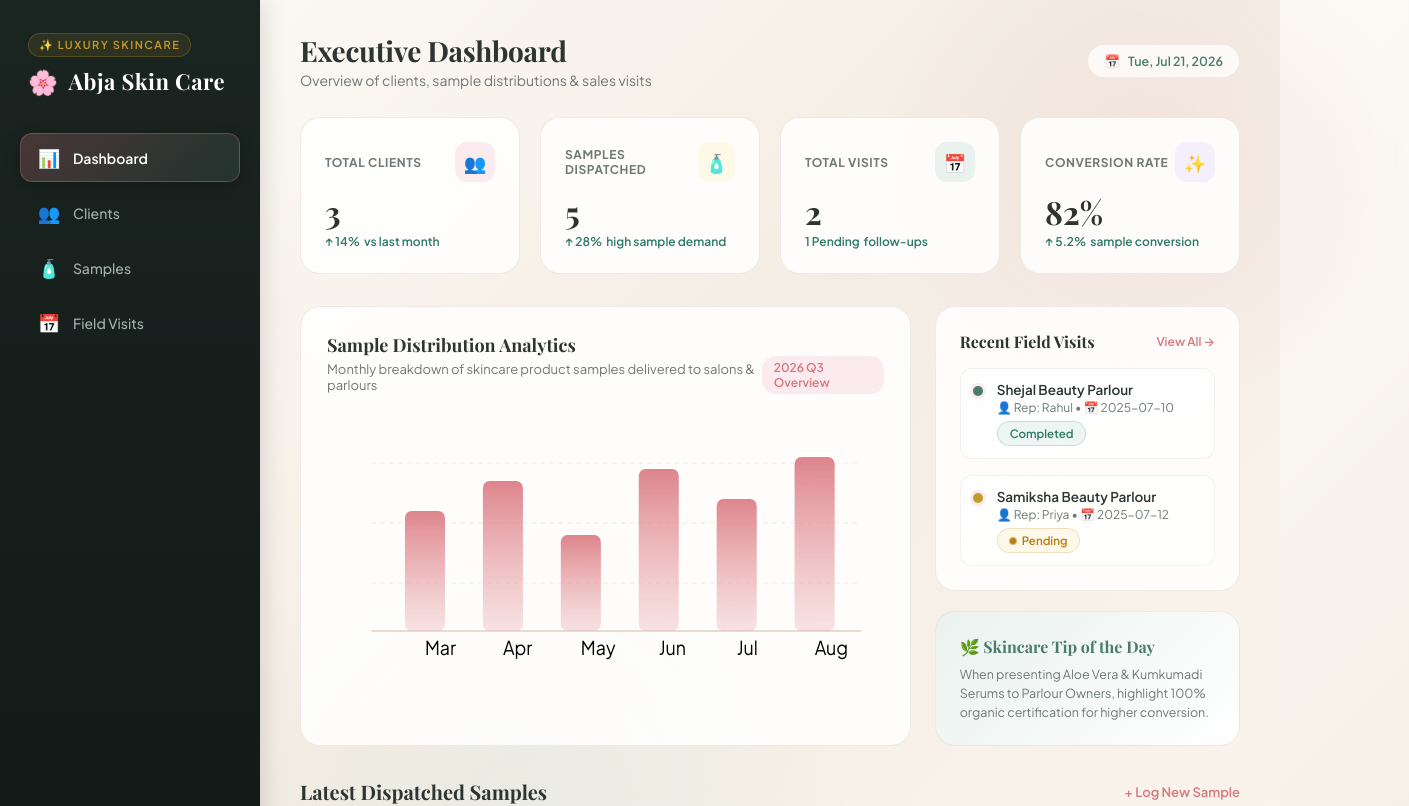
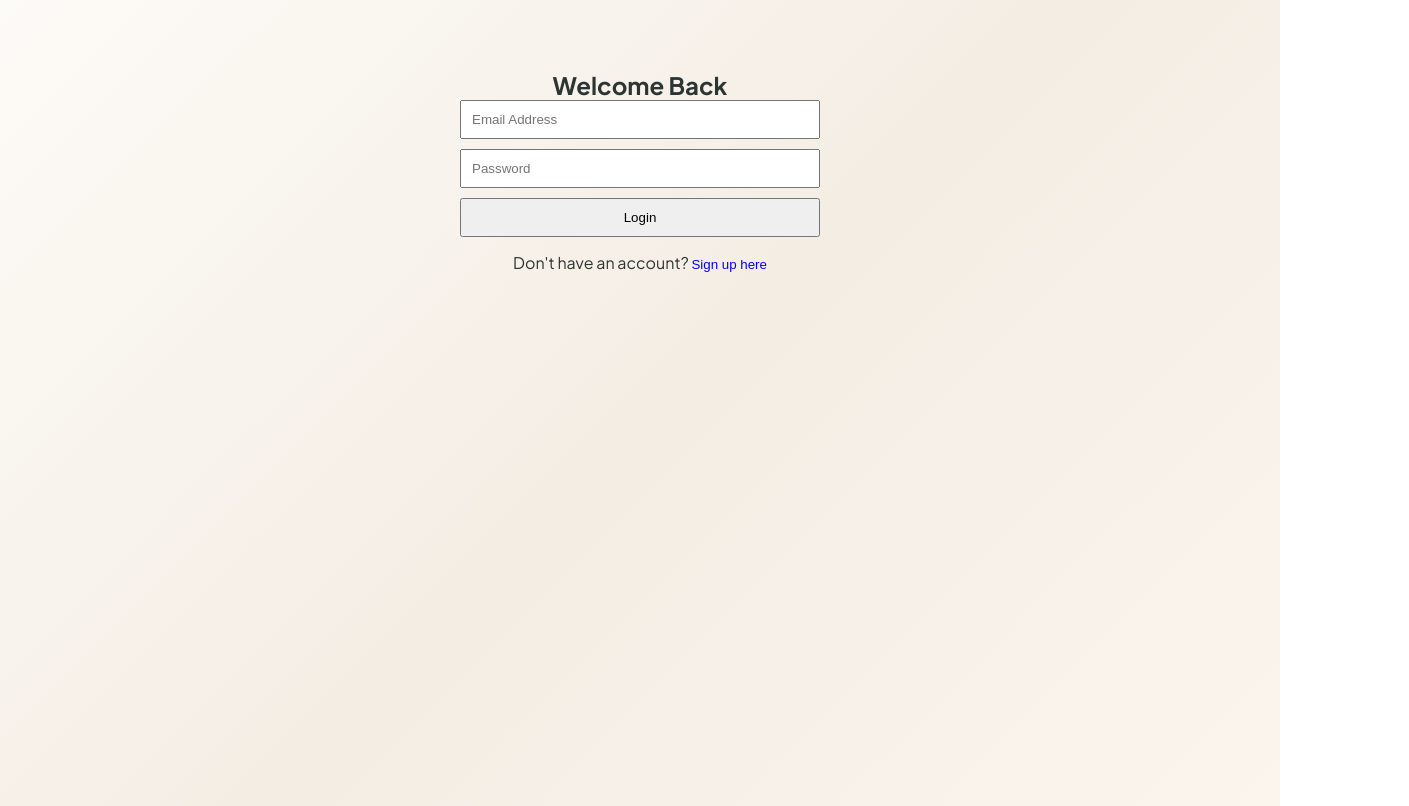
Before and after one commit to SanilPatwa/Abja-Skin-Care, a React (Vite) app: page / in a window 1280 px wide. Shown: the top 806 px of the page, 1409 px wide, since content can reach past the window. Built offline with nearby package versions, Linux system fonts and the light colour scheme; a web font is replaced by a local one.

Commit message:
add user authentication with JWT, bcrypt, and login/logout UI flow

```diff
--- a/src/App.tsx
+++ b/src/App.tsx
@@ -1,11 +1,19 @@
+import { useState } from "react";
 import Layout from "./Components/Layout";
 import { Routes, Route } from "react-router-dom";
 import Dashboard from "./Pages/Dashboard";
 import Clients from "./Pages/Clients";
 import Visits from "./Pages/Visits";
 import Samples from "./Pages/Samples";
+import Login from "./Pages/Login";
 
 const App = () => {
+  const [token, setToken] = useState<string | null>(() => localStorage.getItem("token"));
+
+  if (!token) {
+    return <Login onLoginSuccess={() => setToken(localStorage.getItem("token"))} />;
+  }
+
   return (
     <div>
       <Routes>
--- a/src/Components/Layout.tsx
+++ b/src/Components/Layout.tsx
@@ -88,13 +88,36 @@ const Layout = () => {
           </li>
         </ul>
 
-        <div className="sidebar-footer">
+       <div className="sidebar-footer" style={{ flexDirection: "column" }}>
+  <div style={{ display: "flex", alignItems: "center", gap: "10px" }}>
     <div className="user-avatar">A</div>
     <div className="user-info">
       <span className="user-name">Abja Care Admin</span>
       <span className="user-role">Sales Director</span>
     </div>
   </div>
+
+  <button
+    onClick={() => {
+      localStorage.removeItem("token");
+      window.location.reload();
+    }}
+    style={{
+      marginTop: "12px",
+      width: "100%",
+      padding: "8px",
+      background: "#ff4d4f",
+      color: "#fff",
+      border: "none",
+      borderRadius: "6px",
+      cursor: "pointer",
+      fontWeight: "bold"
+    }}
+  >
+    🚪 Logout
+  </button>
+</div>
+
       </aside>
 
       {/* Main Content Area */}
@@ -114,6 +137,7 @@ const Layout = () => {
         <div className="fade-in">
           <Outlet />
         </div>
+
       </main>
     </div>
   );
--- a/src/Pages/Clients.tsx
+++ b/src/Pages/Clients.tsx
@@ -11,9 +11,12 @@ const Clients = () => {
   const [newType, setNewType] = useState<Client["type"]>("Salon");
   const [searchTerm, setSearchTerm] = useState<string>("");
   const [selectedTypeFilter, setSelectedTypeFilter] = useState<string>("All");
+  const getAuthHeaders = () => ({
+  headers: { Authorization: `Bearer ${localStorage.getItem("token")}` }
+});
 
   useEffect(() => {
-    axios.get("https://abja-skin-care.onrender.com/api/clients").then((res)=>{
+    axios.get("https://abja-skin-care.onrender.com/api/clients",getAuthHeaders()).then((res)=>{
       setClients(res.data);
     })
     .catch((err)=>
@@ -28,7 +31,7 @@ const Clients = () => {
       phone: newPhone.trim() || "Not provided",
       city: newCity.trim() || "Not specified",
     };
-    axios.post("https://abja-skin-care.onrender.com/api/clients", newClient).then((res)=>{
+    axios.post("https://abja-skin-care.onrender.com/api/clients", newClient,getAuthHeaders()).then((res)=>{
       setClients([res.data,...clients]);
        setNewName("");
       setNewCity("");
@@ -39,7 +42,7 @@ const Clients = () => {
   };
 
  const handleDelete = (id: number) => {
-  axios.delete(`https://abja-skin-care.onrender.com/api/clients/${id}`)
+  axios.delete(`https://abja-skin-care.onrender.com/api/clients/${id}`,getAuthHeaders())
     .then(() => {
       setClients(clients.filter((client) => client.id !== id)); // Remove from screen
     })
--- /dev/null
+++ b/src/Pages/Login.tsx
@@ -0,0 +1,82 @@
+import { useState } from "react";
+import axios from "axios";
+
+interface LoginProps {
+  onLoginSuccess: () => void;
+}
+
+const Login = ({ onLoginSuccess }: LoginProps) => {
+  const [email, setEmail] = useState("");
+  const [password, setPassword] = useState("");
+  const [isRegistering, setIsRegistering] = useState(false);
+  const [error, setError] = useState("");
+
+  const handleSubmit = (e: React.FormEvent) => {
+    e.preventDefault();
+    setError("");
+
+    const url = isRegistering
+      ? "https://abja-skin-care.onrender.com/api/auth/register"
+      : "https://abja-skin-care.onrender.com/api/auth/login";
+
+    axios
+      .post(url, { email, password })
+      .then((res) => {
+        if (isRegistering) {
+          alert("Account registered! Please log in.");
+          setIsRegistering(false);
+        } else {
+          localStorage.setItem("token", res.data.token);
+          onLoginSuccess();
+        }
+      })
+      .catch((err) => {
+        setError(err.response?.data?.error || "Authentication failed");
+      });
+  };
+
+  return (
+    <div style={{ maxWidth: 400, margin: "50px auto", padding: 20, textAlign: "center" }}>
+      <h2>{isRegistering ? "Create Account" : "Welcome Back"}</h2>
+      {error && <p style={{ color: "red" }}>{error}</p>}
+
+      <form onSubmit={handleSubmit}>
+        <input
+          type="email"
+          placeholder="Email Address"
+          value={email}
+          onChange={(e) => setEmail(e.target.value)}
+          required
+          style={{ width: "100%", padding: 10, marginBottom: 10 }}
+        />
+        <input
+          type="password"
+          placeholder="Password"
+          value={password}
+          onChange={(e) => setPassword(e.target.value)}
+          required
+          style={{ width: "100%", padding: 10, marginBottom: 10 }}
+        />
+        <button type="submit" style={{ width: "100%", padding: 10, cursor: "pointer" }}>
+          {isRegistering ? "Register" : "Login"}
+        </button>
+      </form>
+
+      <p style={{ marginTop: 15 }}>
+        {isRegistering ? "Already have an account?" : "Don't have an account?"}{" "}
+        <button
+          type="button"
+          onClick={() => {
+            setIsRegistering(!isRegistering);
+            setError("");
+          }}
+          style={{ background: "none", border: "none", color: "blue", cursor: "pointer" }}
+        >
+          {isRegistering ? "Login here" : "Sign up here"}
+        </button>
+      </p>
+    </div>
+  );
+};
+
+export default Login;
```
Also changed, not shown: 1 other file (tests, documents, lock files or other folders). Lines whose indentation alone changed are shown as unchanged.
